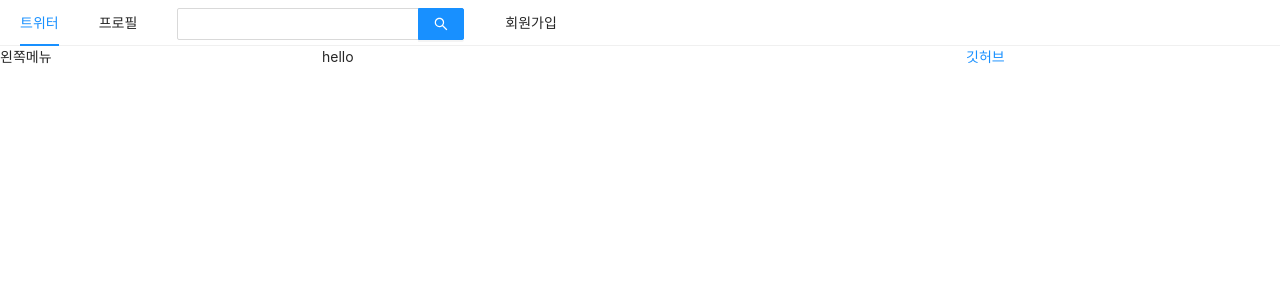
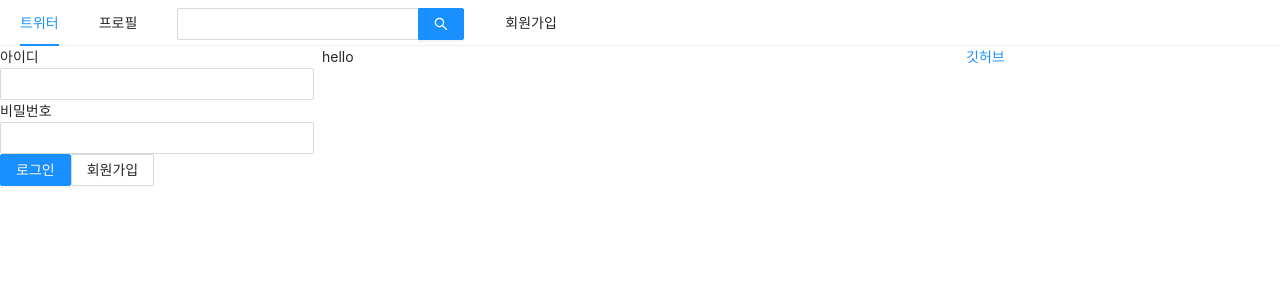
Before and after one commit to uhgenie7/clone_twitter, a Next.js app in the folder prepare/front/: page / in a window 1280 px wide. Shown: the top 300 px of the page. Built offline with nearby package versions, Linux system fonts and the light colour scheme.

Commit message:
create: 로그인창 구현

```diff
--- a/prepare/front/components/AppLayout.js
+++ b/prepare/front/components/AppLayout.js
@@ -1,7 +1,12 @@
+import React, { useState } from "react";
 import Link from "next/link";
 import { Menu, Input, Row, Col } from "antd";
+import LoginForm from "./LoginForm";
+import UserProfile from "./UserProfile";
 
 const AppLayout = ({ children }) => {
+  const [isLoggedIn, setIsLoggedIn] = useState(false);
+
   return (
     <div>
       <Menu mode="horizontal">
@@ -26,7 +31,7 @@
       </Menu>
       <Row gutter={8}>
         <Col xs={24} md={6}>
-          왼쪽메뉴
+          {isLoggedIn ? <UserProfile /> : <LoginForm />}
         </Col>
         <Col xs={24} md={12}>
           {children}
--- /dev/null
+++ b/prepare/front/components/LoginForm.js
@@ -0,0 +1,48 @@
+import React, { useState, useCallback } from "react";
+import { Button, Form, Input } from "antd";
+import Link from "next/link";
+
+const LoginForm = () => {
+  const [id, setId] = useState("");
+  const [password, setPassword] = useState("");
+  const onChangeId = useCallback(() => {
+    setId(e.target.value);
+  }, []);
+
+  const onChangePassword = useCallback(() => {
+    setPassword(e.target.value);
+  }, []);
+
+  return (
+    <Form>
+      <div>
+        <label htmlFor="user-id">아이디</label>
+        <br />
+        <Input name="user-id" value={id} onChange={onChangeId} required />
+      </div>
+      <div>
+        <label htmlFor="user-password">비밀번호</label>
+        <br />
+        <Input
+          name="user-password"
+          type="password"
+          value={password}
+          onChange={onChangePassword}
+          required
+        />
+      </div>
+      <div>
+        <Button type="primary" htmlType="submit" loading={false}>
+          로그인
+        </Button>
+        <Link href="/signup">
+          <a>
+            <Button>회원가입</Button>
+          </a>
+        </Link>
+      </div>
+    </Form>
+  );
+};
+
+export default LoginForm;
--- /dev/null
+++ b/prepare/front/components/UserProfile.js
@@ -0,0 +1,7 @@
+import AppLayout from "../components/AppLayout";
+
+const UserProfile = () => {
+  return <AppLayout>hello</AppLayout>;
+};
+
+export default UserProfile;
```
